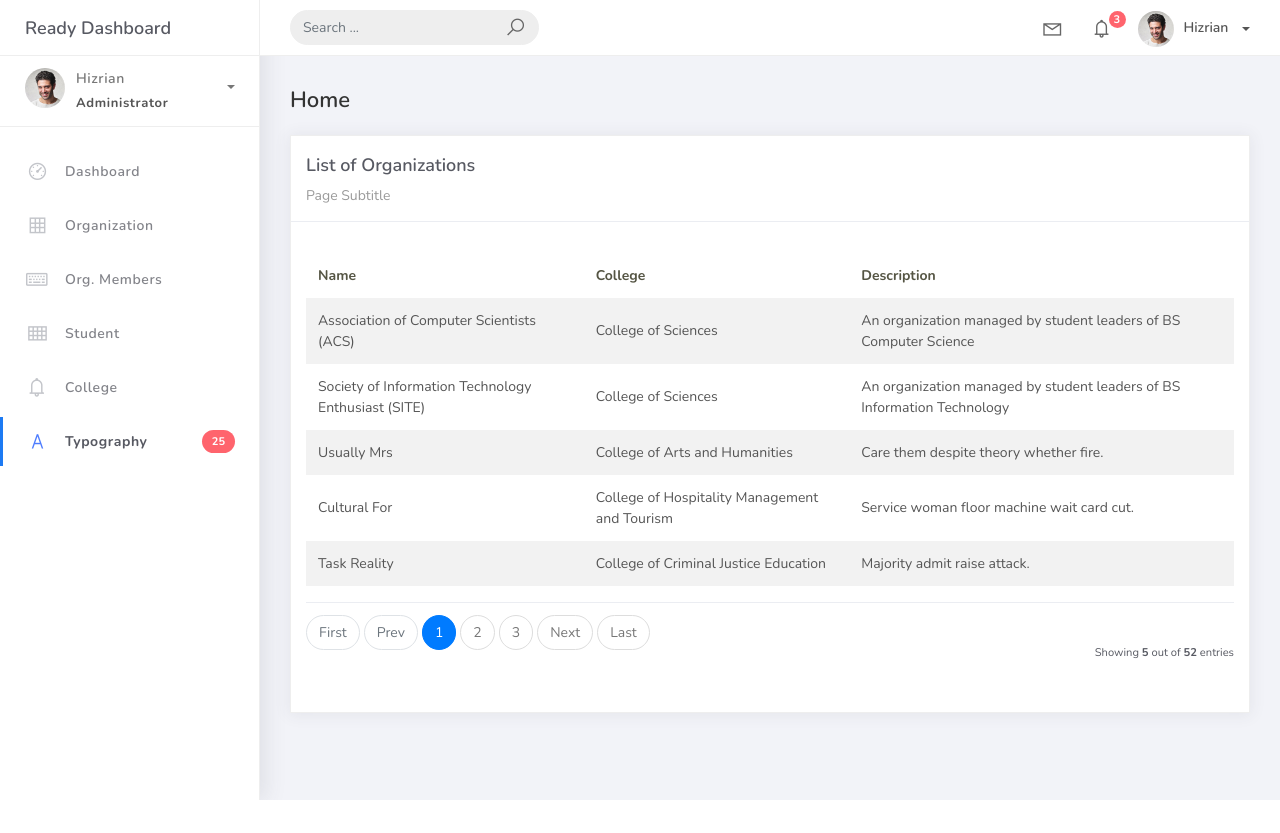
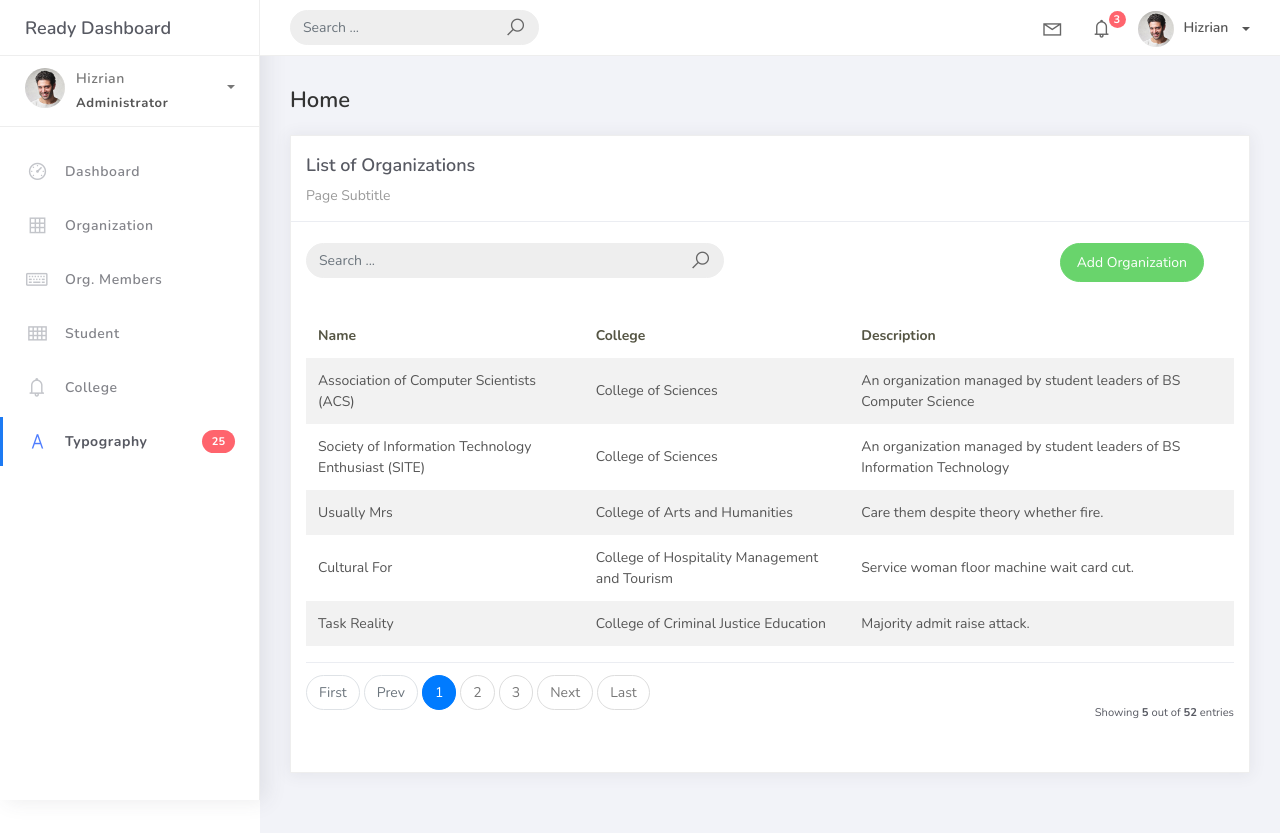
Before and after one commit to Kenjicci/PSUSphere, a Django app: page /organization_list in a window 1280 px wide. Before the commit the page ends 800 px from the top, so only its background shows below. Run offline with Django 4.2, Linux system fonts and the light colour scheme; data comes from the database, SQL or seed files in the repository; parts of the project's set-up code (start-up, migrations or seed data) failed here and were passed over; some libraries are stand-ins or nearby versions.

Commit message:
draft for add organization

```diff
--- a/projectsite/projectsite/urls.py
+++ b/projectsite/projectsite/urls.py
@@ -23,5 +23,5 @@ urlpatterns = [
     path("admin/", admin.site.urls),
     path('', views.HomePageView.as_view(), name='home'),
     path('organization_list', OrganizationList.as_view(), name='organization-list'),
-    path('organization_list/add', OrganizationCreateView.as_view(), name= 'organization-add'),
+    path('organization_list/add', OrganizationCreateView.as_view(), name='organization-add'),
 ]
--- a/projectsite/studentorg/forms.py
+++ b/projectsite/studentorg/forms.py
@@ -1,4 +1,4 @@
-rom django.forms import ModelForm
+from django.forms import ModelForm
 from django import forms
 from .models import Organization
 
--- a/projectsite/studentorg/views.py
+++ b/projectsite/studentorg/views.py
@@ -21,4 +21,4 @@ class OrganizationCreateView(CreateView):
      model = Organization
      form_class = OrganizationForm
      template_name = 'org_add.html'
-     success_url = reverse_lazy ('organization-list')
+     success_url = reverse_lazy('organization-list')
--- a/projectsite/templates/org_list.html
+++ b/projectsite/templates/org_list.html
@@ -1,4 +1,5 @@
- {% extends 'base.html' %} {% load static %} {% block content %}
+
+{% extends 'base.html' %} {% load static %} {% block content %}
  <div class="content">
    <div class="container-fluid">
      <h4 class="page-title">Home</h4>
@@ -9,6 +10,26 @@
              <div class="card-title">List of Organizations</div>
              <div class="card-category">Page Subtitle</div>
            </div>
+           <br />
+                <div class="col-md-12 row">
+                    <div class="col-md-6">
+                    <form class="navbar-left navbar-form nav-search mr-md-3" action="">
+                        <div class="input-group">
+                        <input type="text" placeholder="Search ..." class="form-control" />
+                        <div class="input-group-append">
+                            <span class="input-group-text">
+                            <i class="la la-search search-icon"></i>
+                            </span>
+                        </div>
+                        </div>
+                    </form>
+                    </div>
+                    <div class="col-md-6">
+                    <div class="pull-right">
+                        <a href="{% url 'organization-add' %}" class="btn btn-success btn-rounded">Add Organization</a>
+                    </div>
+                    </div>
+                </div>
            <div class="card-body">
              <table class="table table-striped mt-3">
                <thead>
```
Also changed, not shown: projectsite/templates/org_add.html (added, +34 -0 lines).
